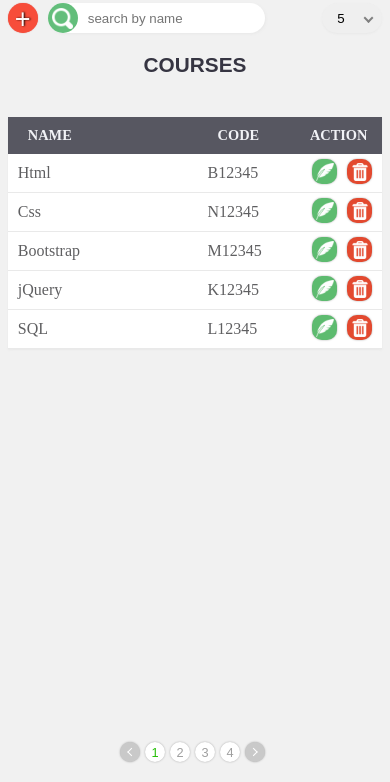
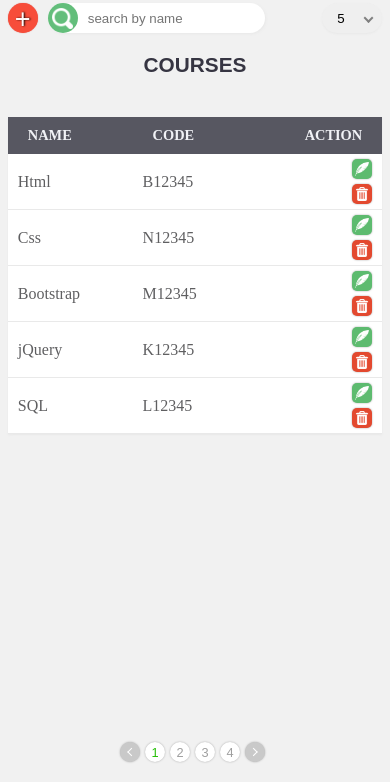
Before and after one commit to ARochniak/courses_manager, a React app: page /#/courses in a window 390 px wide. Shown: the part 62-844 px from the top of the page. Built offline with nearby package versions, Linux system fonts and the light colour scheme.

Commit message:
Fix table on mobile

```diff
--- a/src/components/CoursesTable/index.js
+++ b/src/components/CoursesTable/index.js
@@ -30,6 +30,7 @@ const CoursesTable = ({ courses, page, resultsPerPage }) => {
       <td>{course.name}</td>
       <td>{course.code}</td>
       <td>
+        <div>
           <button
             type="button"
             onClick={() => {
@@ -46,6 +47,7 @@ const CoursesTable = ({ courses, page, resultsPerPage }) => {
           >
             {' '}
           </button>
+        </div>
       </td>
     </tr>
   ));
--- a/src/components/TableContent/index.css
+++ b/src/components/TableContent/index.css
@@ -68,11 +68,29 @@
 }
 
 @media (max-width: 778px) and (orientation: portrait) {
-  .content-table__head th:first-child {
-    width: 40%;
-  }
-
   .content-table td {
     padding: 5px 10px;
   }
+
+  .content-table__head th:first-child {
+    width: auto;
+  }
+
+  .content-table__body tr td:last-child div {
+    display: flex;
+    flex-direction: column;
+    align-items: flex-end;
+  }
+
+  .content-table__body tr td:last-child button {
+    width: 20px;
+    height: 20px;
+
+    border-radius: 5px;
+  }
+
+  .content-table__body tr td:last-child button:first-child {
+    margin-right: 0;
+    margin-bottom: 5px;
+  }
 }
--- a/src/components/UsersTable/index.js
+++ b/src/components/UsersTable/index.js
@@ -30,6 +30,7 @@ const CoursesTable = ({ users, page, resultsPerPage }) => {
       <td>{user.name}</td>
       <td>{user.email}</td>
       <td>
+        <div>
           <button
             type="button"
             onClick={() => {
@@ -46,6 +47,7 @@ const CoursesTable = ({ users, page, resultsPerPage }) => {
           >
             {' '}
           </button>
+        </div>
       </td>
     </tr>
   ));
```
Lines whose indentation alone changed are shown as unchanged.
